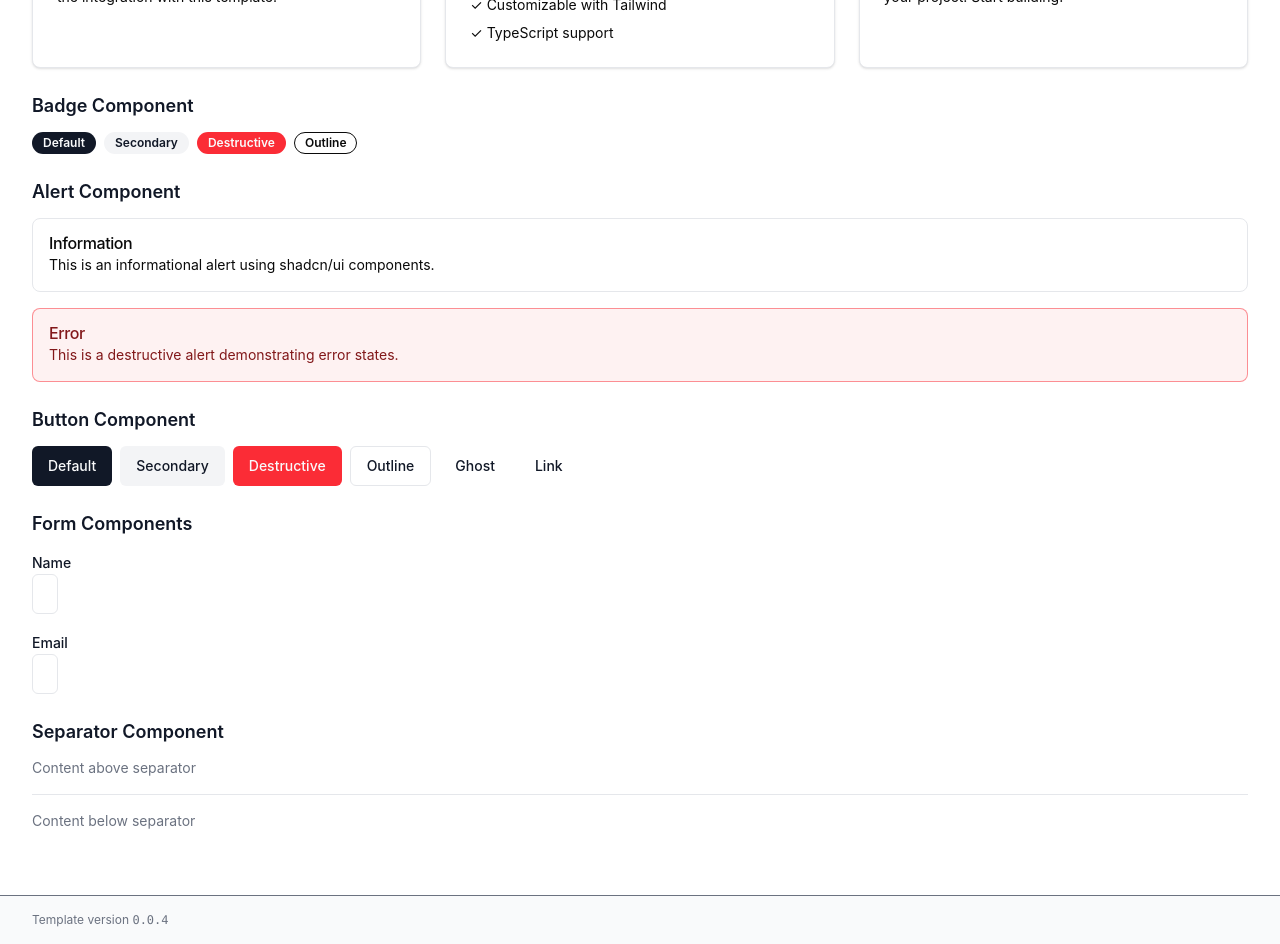
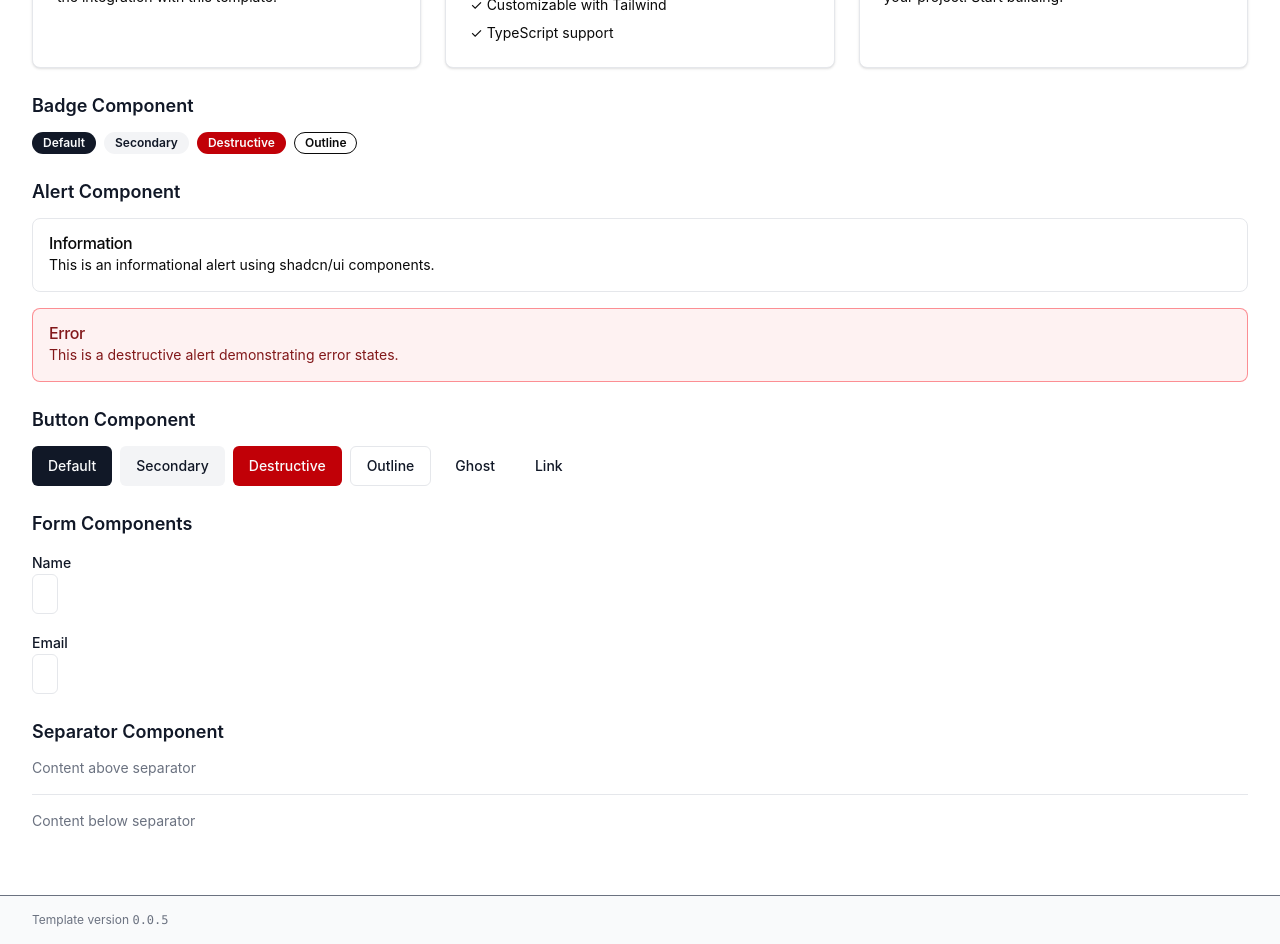
Before and after one commit to asudbury/modern-react-template, a React (Vite) app: page / in a window 1280 px wide. Shown: the part 1160-2104 px from the top of the page. Built offline with nearby package versions, Linux system fonts and the light colour scheme.

Commit message:
test: fix: fix issues with end to end tests

```diff
--- a/package.json
+++ b/package.json
@@ -1,7 +1,7 @@
 {
   "name": "modern-react-template",
   "private": true,
-  "version": "0.0.4",
+  "version": "0.0.5",
   "type": "module",
   "scripts": {
     "dev": "vite",
--- a/src/components/shadcn/badge.tsx
+++ b/src/components/shadcn/badge.tsx
@@ -32,7 +32,7 @@ const badgeVariants = cva(
         secondary:
           'border-transparent bg-neutral-100 text-neutral-900 hover:bg-neutral-100/80 dark:bg-neutral-800 dark:text-neutral-50 dark:hover:bg-neutral-800/80',
         destructive:
-          'border-transparent bg-red-500 text-neutral-50 hover:bg-red-500/80 dark:bg-red-900 dark:text-neutral-50 dark:hover:bg-red-900/80',
+          'border-transparent bg-red-700 text-neutral-50 hover:bg-red-800/80 dark:bg-red-900 dark:text-neutral-50 dark:hover:bg-red-900/80',
         outline: 'text-neutral-950 dark:text-neutral-50',
       },
     },
--- a/src/components/shadcn/button.tsx
+++ b/src/components/shadcn/button.tsx
@@ -33,7 +33,7 @@ const buttonVariants = cva(
         default:
           'bg-neutral-900 text-neutral-50 hover:bg-neutral-900/90 dark:bg-neutral-50 dark:text-neutral-900 dark:hover:bg-neutral-50/90',
         destructive:
-          'bg-red-500 text-neutral-50 hover:bg-red-500/90 dark:bg-red-900 dark:text-neutral-50 dark:hover:bg-red-900/90',
+          'bg-red-700 text-neutral-50 hover:bg-red-800/90 dark:bg-red-900 dark:text-neutral-50 dark:hover:bg-red-900/90',
         outline:
           'border border-neutral-200 bg-white hover:bg-neutral-100 hover:text-neutral-900 dark:border-neutral-800 dark:bg-neutral-950 dark:hover:bg-neutral-800 dark:hover:text-neutral-50',
         secondary:
--- a/src/components/shadcn/separator.tsx
+++ b/src/components/shadcn/separator.tsx
@@ -32,7 +32,7 @@ export const Separator = forwardRef<HTMLDivElement, SeparatorProps>(
     <div
       ref={ref}
       role={decorative ? 'none' : 'separator'}
-      aria-orientation={orientation}
+      aria-orientation={decorative ? undefined : orientation}
       className={cn(
         'shrink-0 bg-neutral-200 dark:bg-neutral-800',
         orientation === 'horizontal' ? 'h-[1px] w-full' : 'h-full w-[1px]',
--- a/src/pages/HomePage/HomePage.tsx
+++ b/src/pages/HomePage/HomePage.tsx
@@ -306,7 +306,7 @@ export function HomePage() {
       </div>
       <footer className="w-full border-t border-border-subtle bg-surface px-4 py-4 text-xs text-text-secondary sm:px-6 lg:px-8">
         <div className="mx-auto max-w-7xl flex items-center justify-between">
-          <p aria-label={`Template version ${packageJson.version}`}>
+          <p>
             Template version{' '}
             <span className="font-mono">{packageJson.version}</span>
           </p>
```
Also changed, not shown: 1 other file (tests, documents, lock files or other folders).
